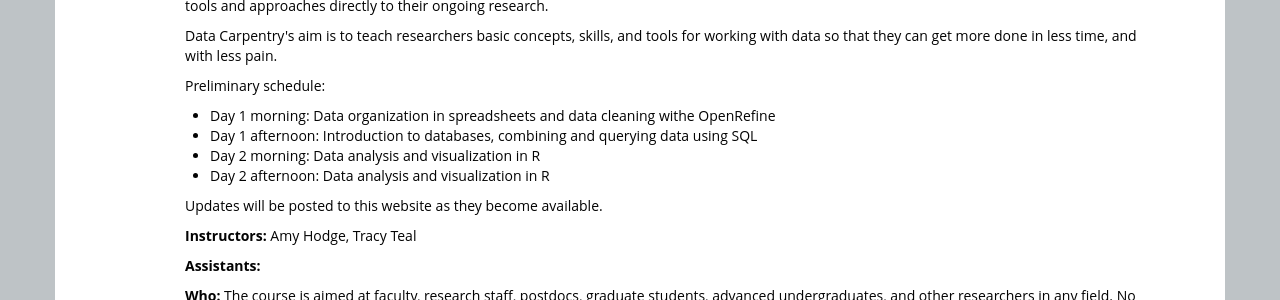
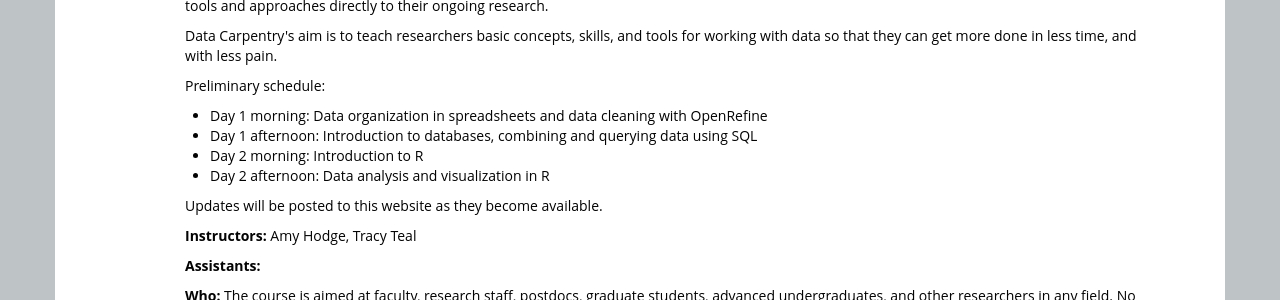
Before and after one commit to datacarpentry/2015-04-23-stanford, a Jekyll site: the page built from index.html, in a window 1280 px wide. Shown: the part 615-915 px from the top of the page. Built offline with Jekyll 4.4.1, drawn with Linux system fonts in a browser that asks for light colours; nearby versions of some CDN libraries; library files that are not in the unit come from our copies.

Commit message:
updated schedule

```diff
--- a/index.html
+++ b/index.html
@@ -40,9 +40,9 @@
 <p>
 Preliminary schedule:
 <ul>
-<li>  Day 1 morning: Data organization in spreadsheets and data cleaning withe OpenRefine
+<li>  Day 1 morning: Data organization in spreadsheets and data cleaning with OpenRefine
 <li>  Day 1 afternoon: Introduction to databases, combining and querying data using SQL
-<li>  Day 2 morning: Data analysis and visualization in R
+<li>  Day 2 morning: Introduction to R
 <li>  Day 2 afternoon: Data analysis and visualization in R
 </ul>
 
```
